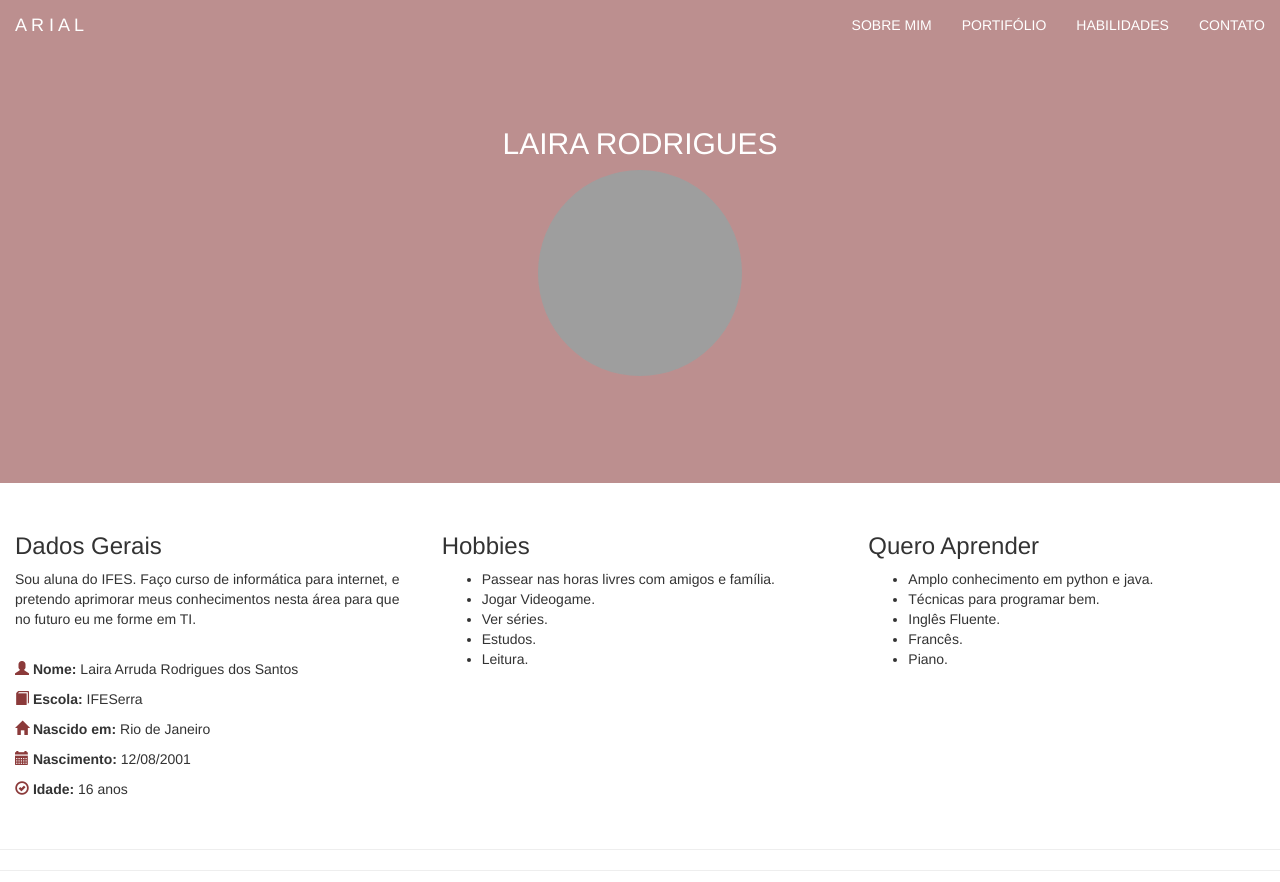
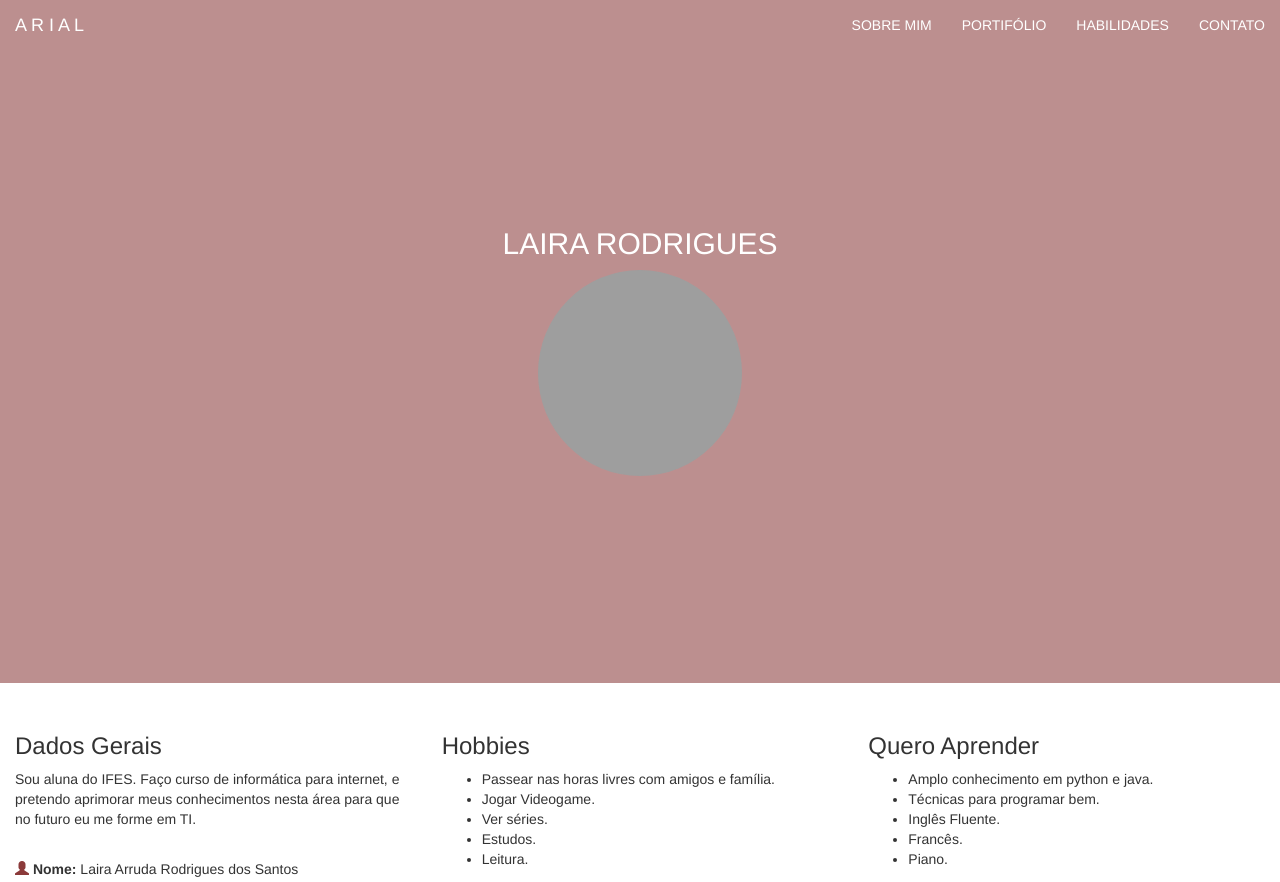
Before and after one commit to biadubberstein/lairaar.github.io, a plain HTML site: page index.html in a window 1280 px wide. Shown: the top 882 px of the page. Drawn offline with nearby package versions, Linux system fonts and the light colour scheme; grey boxes are pictures that could not be loaded.

Commit message:
Update index.css

```diff
--- a/css/index.css
+++ b/css/index.css
@@ -1,7 +1,7 @@
 .jumbotron {
     background-color: #bc8f8f;
     color: #fff;
-    padding: 107px 107px;
+    padding: 207px 207px;
     text-transform: uppercase;
 }
 
```
